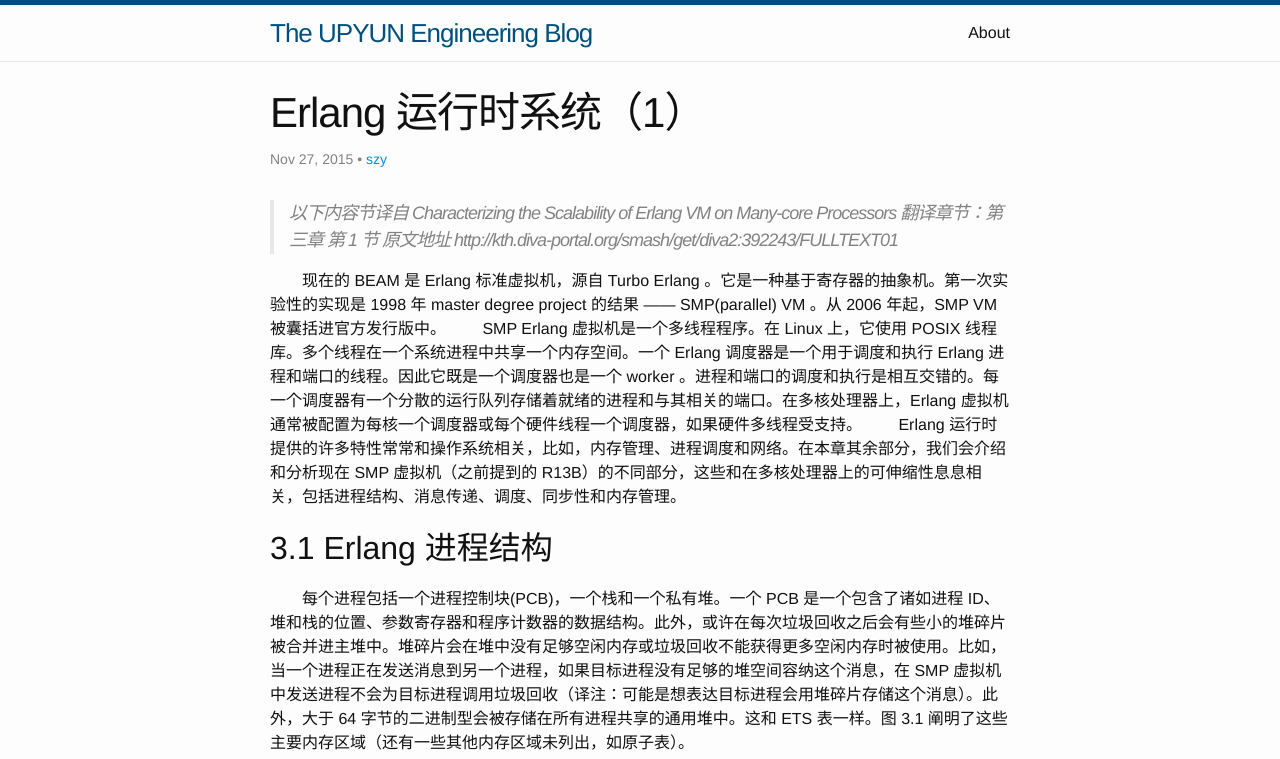
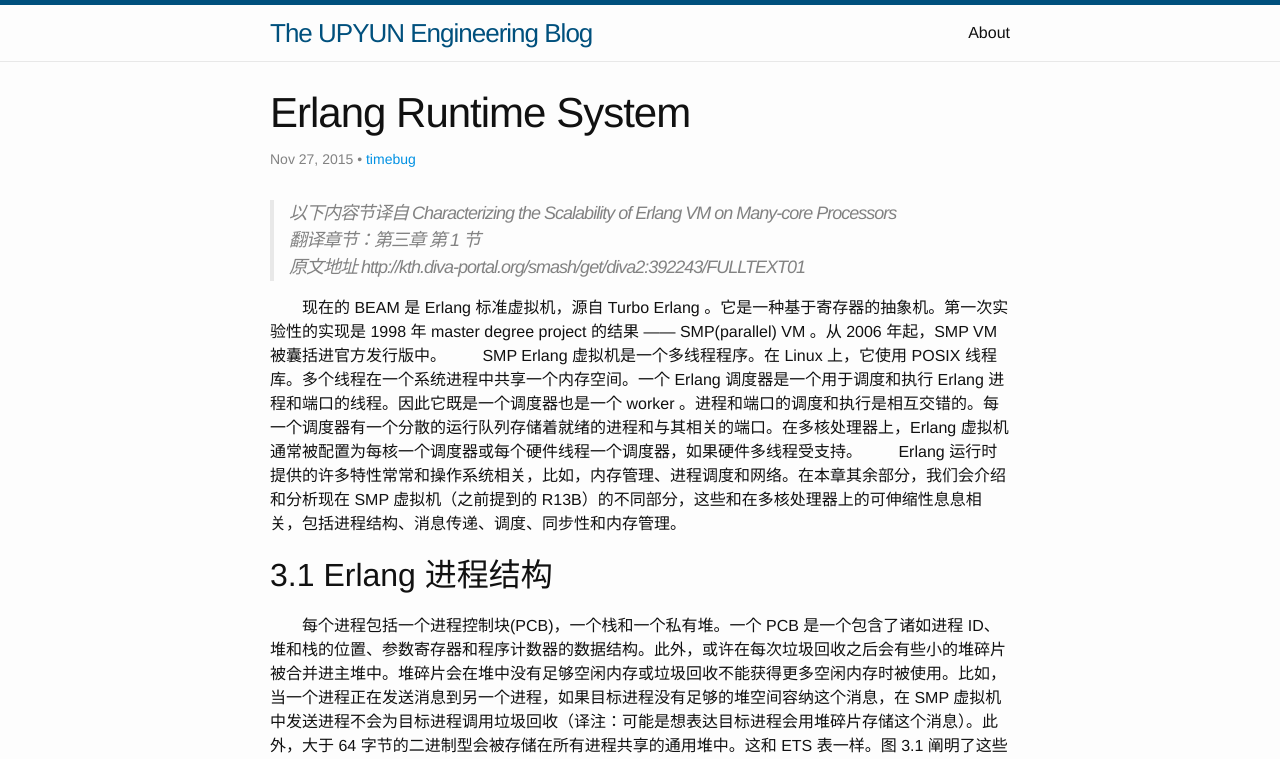
Before and after one commit to upyun/upyun.github.io, a Jekyll site: the page built from _posts/2015-11-27-erlang-runtime-system.markdown, in a window 1280 px wide and 1400 px high. Shown: the top 759 px of the window. Built offline with Jekyll 4.4.1, drawn with Linux system fonts in a browser that asks for light colours; comment, search, counter and statistics services are not loaded; some of the changed text lies outside the part shown.

Commit message:
erlang runtime system blog

```diff
--- a/_posts/2015-11-27-erlang-runtime-system.markdown
+++ b/_posts/2015-11-27-erlang-runtime-system.markdown
@@ -1,14 +1,13 @@
 ---
 layout: post
-title: Erlang 运行时系统（1）
-date: 2015-11-27 17:16:00
-author: szy
+title: Erlang Runtime System
+author: timebug
 comments: true
 ---
 
->以下内容节译自 <i>Characterizing the Scalability of Erlang VM on Many-core Processors</i>
->翻译章节：第三章 第 1 节
->原文地址 http://kth.diva-portal.org/smash/get/diva2:392243/FULLTEXT01
+>以下内容节译自 <i>Characterizing the Scalability of Erlang VM on Many-core Processors</i><br />
+>翻译章节：第三章 第 1 节<br />
+>原文地址 http://kth.diva-portal.org/smash/get/diva2:392243/FULLTEXT01<br />
 
 &emsp;&emsp;现在的 BEAM 是 Erlang 标准虚拟机，源自 Turbo Erlang 。它是一种基于寄存器的抽象机。第一次实验性的实现是 1998 年 master degree project 的结果 —— SMP(parallel) VM 。从 2006 年起，SMP VM 被囊括进官方发行版中。
 &emsp;&emsp;SMP Erlang 虚拟机是一个多线程程序。在 Linux 上，它使用 POSIX 线程库。多个线程在一个系统进程中共享一个内存空间。一个 Erlang 调度器是一个用于调度和执行 Erlang 进程和端口的线程。因此它既是一个调度器也是一个 worker 。进程和端口的调度和执行是相互交错的。每一个调度器有一个分散的运行队列存储着就绪的进程和与其相关的端口。在多核处理器上，Erlang 虚拟机通常被配置为每核一个调度器或每个硬件线程一个调度器，如果硬件多线程受支持。
@@ -16,7 +15,7 @@ comments: true
 ##3.1 Erlang 进程结构
 &emsp;&emsp;每个进程包括一个进程控制块(PCB)，一个栈和一个私有堆。一个 PCB 是一个包含了诸如进程 ID、堆和栈的位置、参数寄存器和程序计数器的数据结构。此外，或许在每次垃圾回收之后会有些小的堆碎片被合并进主堆中。堆碎片会在堆中没有足够空闲内存或垃圾回收不能获得更多空闲内存时被使用。比如，当一个进程正在发送消息到另一个进程，如果目标进程没有足够的堆空间容纳这个消息，在 SMP 虚拟机中发送进程不会为目标进程调用垃圾回收（译注：可能是想表达目标进程会用堆碎片存储这个消息）。此外，大于 64 字节的二进制型会被存储在所有进程共享的通用堆中。这和 ETS 表一样。图 3.1 阐明了这些主要内存区域（还有一些其他内存区域未列出，如原子表）。
 
-<center>![OnePiece Sunny]({{ site.remoteurl }}/assets/erl.3.1.jpg)</center>
+![OnePiece Sunny]({{ site.remoteurl }}/assets/erl.3.1.jpg)
 <center>图 3.1 堆结构</center>
 
 &emsp;&emsp;如图 3.1，Erlang 进程的栈和堆位于同一块被一起分配和管理的连续内存。在操作系统的进程或线程来看，这块区域在自己的堆中，这意味着 Erlang 进程的堆和栈实际存储在虚拟机的堆中。在这块内存中，堆起于低地址并向上增长，栈则与之相反。对堆顶和栈顶的检查可以发现堆溢出。
@@ -24,7 +23,7 @@ comments: true
 &emsp;&emsp;堆被用于存储如元组、列表或大整数等复合数据结构，栈则被用于存储简单的数据和指向复合数据的引用（或指针）。没有从堆指向栈的指针使垃圾回收变得不那么困难。图 3.2 展示了一个列表和元组是如何存储在栈和堆中的例子（译注：从图 3.2 中可以看出，列表的列表的引用似乎不会出现在栈中）。
 
 
-<center>![OnePiece Sunny]({{ site.remoteurl }}/assets/erl.3.1.jpg)</center>
+![OnePiece Sunny]({{ site.remoteurl }}/assets/erl.3.2.png)
 <center>图 3.2 列表和元组的布局</center>
 
 &emsp;&emsp;Erlang 是一门动态类型语言。一个变量在运行时与一种类型关联。变量的数据类型不能在编译期决定。数据的内部实现中用多个标签指示类型。在一个字（在 32 位机中长度为 32 位，64 位机中长度为 64 位）中至少有 2 或 6 个有效位用做一个标签。对于一个元组，栈上的值包含一个指向堆上对象的指针，这个对象存储在连续的内存区域。这块内存可以是任意合法 Erlang 类型，甚至是元组或列表，这其中也包括一个用于指示元组长度的头。一个元组是一个数组，它的元素可以被快速定位。
```
